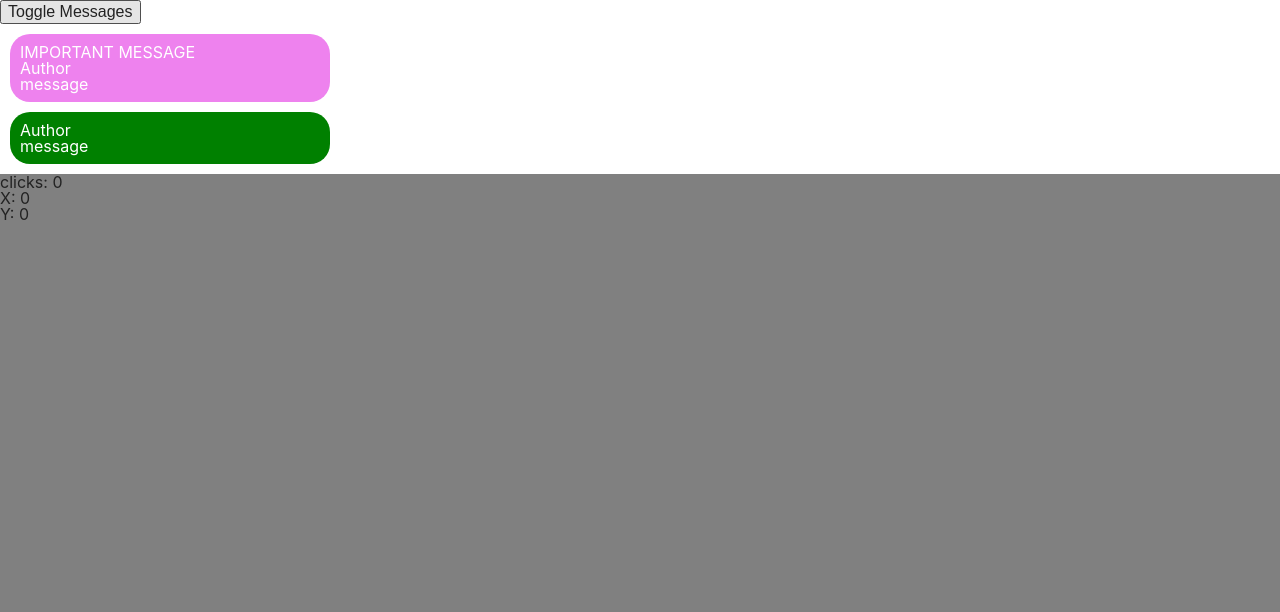
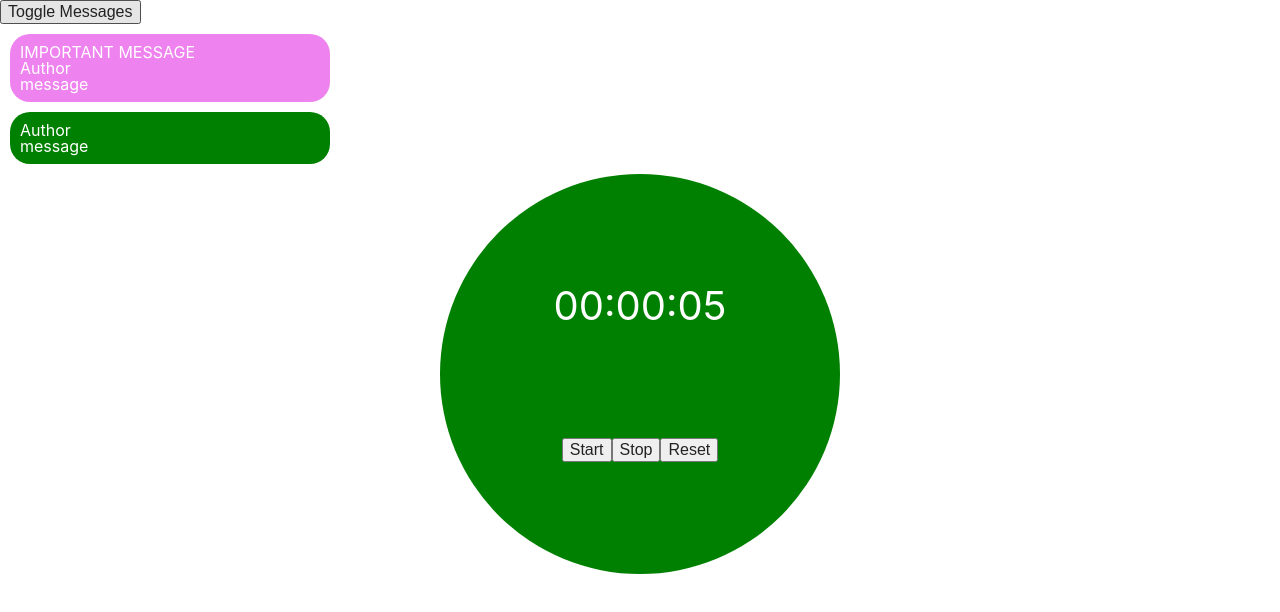
Before and after one commit to freshcourses-fe/react-lessons, a React (Create React App) app: page / in a window 1280 px wide. Shown: the top 612 px of the page. Built offline with nearby package versions, Linux system fonts and the light colour scheme.

Commit message:
Refactor Stopwatch

```diff
--- a/src/App.js
+++ b/src/App.js
@@ -2,6 +2,7 @@ import './App.css';
 import React, { useState } from 'react';
 import Tracker from './components/Tracker';
 import Message from './components/Message';
+import StopWatch from './components/Stopwatch';
 
 function App() {
   const [isMessagesVisible, setIsMessagesVisible] = useState(true);
@@ -17,7 +18,7 @@ function App() {
         <div>
           <Message isImportant />
           <Message />
-          <Tracker />
+          <StopWatch />
         </div>
       )}
     </>
--- a/src/components/Stopwatch/index.jsx
+++ b/src/components/Stopwatch/index.jsx
@@ -1,70 +1,48 @@
-import React, { Component } from 'react';
+import React, { useEffect, useState } from 'react';
+import { format, addSeconds } from 'date-fns';
 import styles from './StopWatch.module.css';
 
-class StopWatch extends Component {
-  constructor(props) {
-    super(props);
-    this.state = {
-      time: 0,
-      intervalId: null,
+function StopWatch(props) {
+  const [time, setTime] = useState(new Date(0, 0, 0, 0, 0, 0));
+  const [intervalId, setIntervalId] = useState(null);
+
+  useEffect(() => {
+    console.log('render');
+    start();
+
+    return () => {
+      stop();
     };
-    this.isRendered = false;
-  }
+  }, []);
 
-  componentDidMount() {
-    if (this.isRendered) {
-      return;
-    }
-    this.isRendered = true;
-    console.log('mount');
-    if (!this.state.intervalId) {
-      this.start();
+  function start() {
+    if (!intervalId) {
+      const id = setInterval(() => {
+        setTime((time) => addSeconds(time, 1));
+      }, 1000);
+      setIntervalId(id);
     }
   }
 
-  componentDidUpdate() {
-    console.log('update');
+  function stop() {
+    clearInterval(intervalId);
+    setIntervalId(null);
   }
 
-  componentWillUnmount() {
-    console.log('unmount');
-    this.stop();
+  function reset() {
+    setTime(new Date(0, 0, 0, 0, 0, 0));
   }
 
-  start = () => {
-    if (!this.state.intervalId) {
-      const intervalId = setInterval(() => {
-        this.setState({
-          time: this.state.time + 1,
-          intervalId,
-        });
-      }, 1000);
-    }
-  };
-
-  stop = () => {
-    clearInterval(this.state.intervalId);
-    this.setState({ intervalId: null });
-  };
-
-  reset = () => {
-    this.stop();
-    this.setState({ time: 0 });
-  };
-
-  render() {
-    const { time } = this.state;
   return (
     <article className={styles.container}>
-        <h1 className={styles.watchTime}>{time}</h1>
+      <h1 className={styles.watchTime}>{format(time, 'HH:mm:ss')}</h1>
       <div>
-          <button onClick={this.start}>Start</button>
-          <button onClick={this.stop}>Stop</button>
-          <button onClick={this.reset}>Reset</button>
+        <button onClick={start}>Start</button>
+        <button onClick={stop}>Stop</button>
+        <button onClick={reset}>Reset</button>
       </div>
     </article>
   );
 }
-}
 
 export default StopWatch;
```
Lines whose indentation alone changed are shown as unchanged.
